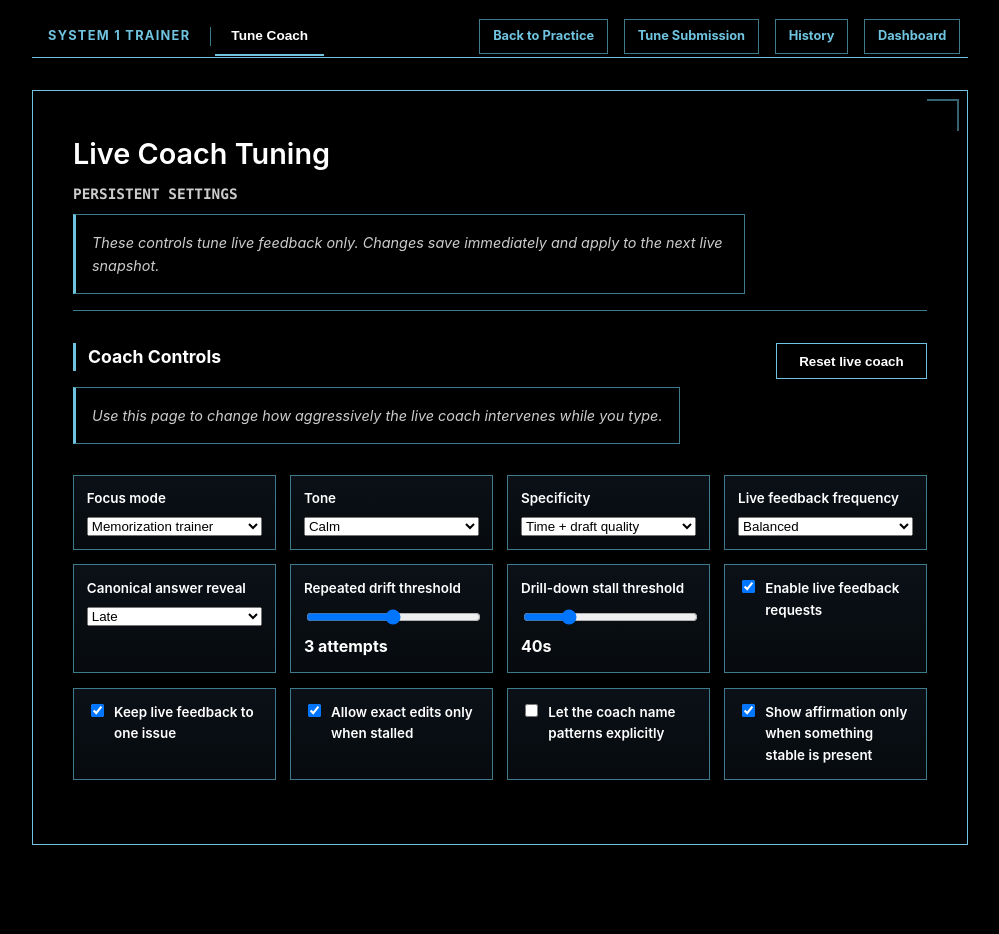
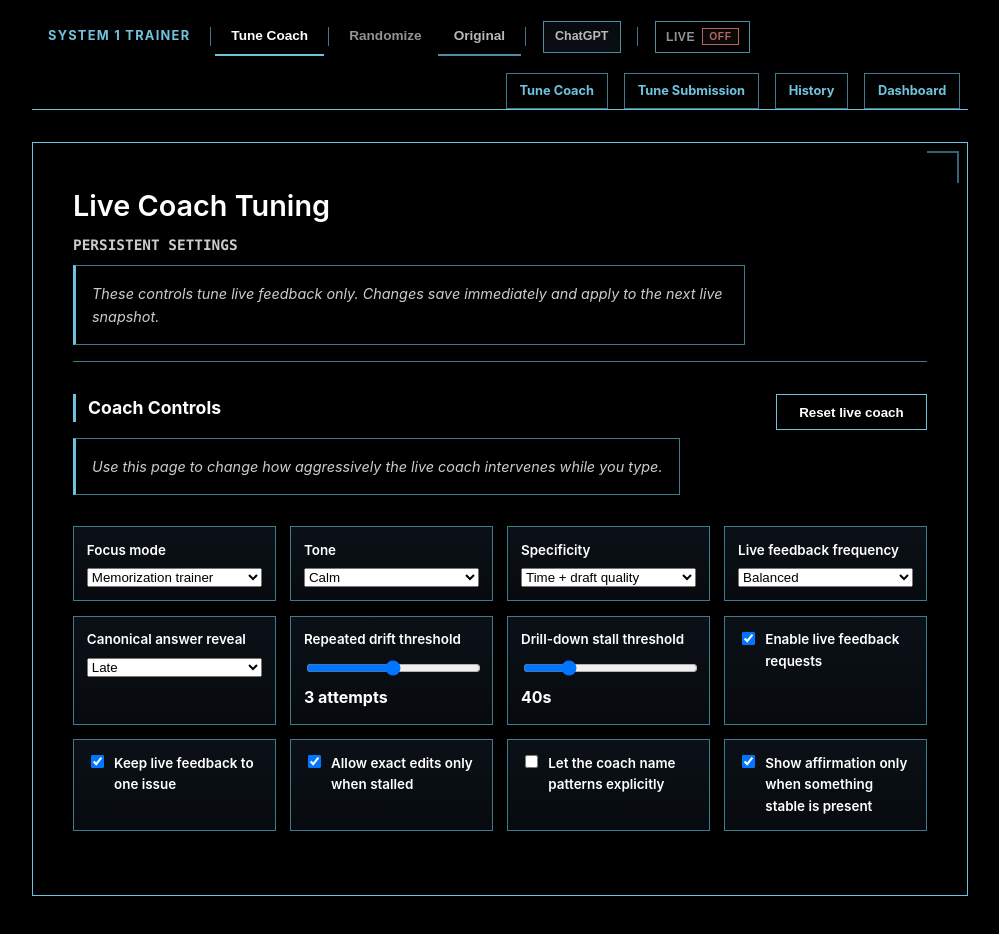
Before and after one commit to maxmarzolf/system1, a React (Vite) app: page /coach-tuning in a window 1280 px wide. Shown: the top 934 px of the page, without its empty margins (140-1139 px from the left). Before the commit the page ends 909 px from the top, so only its background shows below. Built offline with nearby package versions, Linux system fonts and the light colour scheme; no server answers.

Commit message:
refine navbar further, consistency between pages

```diff
--- a/src/App.css
+++ b/src/App.css
@@ -214,6 +214,21 @@
 .nav-tab.active {
   color: var(--hc-fg);
   border-bottom-color: var(--hc-accent);
+}
+
+.nav-tab:disabled,
+.navbar-picker:disabled,
+.navbar-toggle:disabled {
+  cursor: default;
+  opacity: 0.72;
+}
+
+.nav-tab:disabled:hover,
+.navbar-picker:disabled:hover,
+.navbar-toggle:disabled:hover {
+  border-color: inherit;
+  background: inherit;
+  color: inherit;
 }
 
 .navbar-right {
--- a/src/App.tsx
+++ b/src/App.tsx
@@ -1,11 +1,11 @@
 import { useEffect, useEffectEvent, useMemo, useRef, useState } from 'react'
-import { Link } from 'react-router-dom'
 import { Prism as SyntaxHighlighter } from 'react-syntax-highlighter'
 import { vscDarkPlus } from 'react-syntax-highlighter/dist/esm/styles/prism'
 import type { Flashcard } from './data/flashcards'
 import { skillMap } from './data/skill-map'
 import { getLiveCoachFrequencyProfile, loadStoredLiveCoachTuning, saveStoredLiveCoachTuning } from './liveCoachTuning'
 import { loadStoredSubmissionTuning } from './submissionTuning'
+import TopNav from './TopNav'
 
 const emptySkillMapCard: Flashcard = {
   id: 'skill-map-loading',
@@ -1601,43 +1601,16 @@ function App() {
 
   return (
     <div className="app">
-      <nav className="navbar">
-        <div className="navbar-left">
-          <Link to="/" className="navbar-brand">System 1 Trainer</Link>
-          <span className="navbar-divider" />
-          <div className="navbar-group">
-            <button className="nav-tab active" type="button">
-              Skill Map
-            </button>
-          </div>
-          <span className="navbar-divider" />
-          <div className="navbar-group">
-            <button
-              className={sessionOrderType === 'shuffled' ? 'nav-tab active' : 'nav-tab'}
-              onClick={() => setSessionOrderType('shuffled')}
-            >
-              Randomize
-            </button>
-            <button
-              className={sessionOrderType === 'original' ? 'nav-tab active' : 'nav-tab'}
-              onClick={() => setSessionOrderType('original')}
-            >
-              Original
-            </button>
-          </div>
-          <span className="navbar-divider" />
-          <div className="navbar-group llm-provider-group" ref={llmProviderMenuRef}>
-            <button
-              type="button"
-              className={llmProviderMenuOpen ? 'navbar-picker active' : 'navbar-picker'}
-              aria-haspopup="listbox"
-              aria-expanded={llmProviderMenuOpen}
-              aria-label="Coach model"
-              onClick={() => setLlmProviderMenuOpen((open) => !open)}
-            >
-              {LLM_PROVIDER_OPTIONS.find((option) => option.value === llmProvider)?.label ?? 'ChatGPT'}
-            </button>
-            {llmProviderMenuOpen && (
+      <TopNav
+        activeLabel="Skill Map"
+        sessionOrderType={sessionOrderType}
+        onSessionOrderTypeChange={setSessionOrderType}
+        llmProviderLabel={LLM_PROVIDER_OPTIONS.find((option) => option.value === llmProvider)?.label ?? 'ChatGPT'}
+        llmProviderMenuOpen={llmProviderMenuOpen}
+        onToggleLlmProviderMenu={() => setLlmProviderMenuOpen((open) => !open)}
+        llmProviderMenuRef={llmProviderMenuRef}
+        llmProviderMenu={
+          llmProviderMenuOpen ? (
             <div className="navbar-picker-menu" role="listbox" aria-label="Coach model options">
               {LLM_PROVIDER_OPTIONS.map((option) => (
                 <button
@@ -1656,32 +1629,13 @@ function App() {
                 </button>
               ))}
             </div>
-            )}
-          </div>
-          <span className="navbar-divider" />
-          <div className="navbar-group navbar-group-live">
-            <button
-              type="button"
-              className={liveCoachTuning.enabled ? 'navbar-toggle active' : 'navbar-toggle'}
-              onClick={toggleLiveFeedback}
-              aria-pressed={liveCoachTuning.enabled}
-              aria-label={liveCoachTuning.enabled ? 'Turn live feedback off' : 'Turn live feedback on'}
-            >
-              <span className="navbar-toggle-label">Live</span>
-              <span className={liveCoachTuning.enabled ? 'navbar-toggle-state on' : 'navbar-toggle-state off'}>
-                {liveCoachTuning.enabled ? 'On' : 'Off'}
-              </span>
-            </button>
-          </div>
-        </div>
-        <div className="navbar-right">
-          <span className="navbar-counter">{sessionCounterText}</span>
-          <Link to="/coach-tuning" className="navbar-dashboard">Tune Coach</Link>
-          <Link to="/submission-tuning" className="navbar-dashboard">Tune Submission</Link>
-          <Link to={practiceHistoryHref} className="navbar-dashboard">History</Link>
-          <Link to="/dashboard" className="navbar-dashboard">Dashboard</Link>
-        </div>
-      </nav>
+          ) : undefined
+        }
+        liveEnabled={liveCoachTuning.enabled}
+        onToggleLive={toggleLiveFeedback}
+        sessionCounterText={sessionCounterText}
+        practiceHistoryHref={practiceHistoryHref}
+      />
 
       <section className="card">
         <div className="card-header">
--- a/src/CoachTuningPage.tsx
+++ b/src/CoachTuningPage.tsx
@@ -1,5 +1,4 @@
 import { useEffect, useState } from 'react'
-import { Link } from 'react-router-dom'
 import { defaultLiveCoachTuning, loadStoredLiveCoachTuning, saveStoredLiveCoachTuning } from './liveCoachTuning'
 import type { LiveCoachTuning } from './liveCoachTuning'
 import TopNav from './TopNav'
@@ -17,17 +16,7 @@ export default function CoachTuningPage() {
 
   return (
     <div className="app">
-      <TopNav
-        activeLabel="Tune Coach"
-        rightExtras={
-          <>
-          <Link to="/" className="navbar-dashboard">Back to Practice</Link>
-          <Link to="/submission-tuning" className="navbar-dashboard">Tune Submission</Link>
-          <Link to="/practice-history" className="navbar-dashboard">History</Link>
-          <Link to="/dashboard" className="navbar-dashboard">Dashboard</Link>
-          </>
-        }
-      />
+      <TopNav activeLabel="Tune Coach" />
 
       <section className="card">
         <div className="card-header coach-tuning-page-header">
--- a/src/DashboardPage.tsx
+++ b/src/DashboardPage.tsx
@@ -1,5 +1,4 @@
 import { useEffect, useState } from 'react'
-import { Link } from 'react-router-dom'
 import TopNav from './TopNav'
 
 type SkillMapModeReadiness = {
@@ -105,17 +104,7 @@ export default function DashboardPage() {
 
   return (
     <div className="app">
-      <TopNav
-        activeLabel="Dashboard"
-        rightExtras={
-          <>
-          <Link to="/" className="navbar-dashboard">Back to Practice</Link>
-          <Link to="/coach-tuning" className="navbar-dashboard">Tune Coach</Link>
-          <Link to="/submission-tuning" className="navbar-dashboard">Tune Submission</Link>
-          <Link to="/practice-history" className="navbar-dashboard">History</Link>
-          </>
-        }
-      />
+      <TopNav activeLabel="Dashboard" />
 
       <section className="dashboard">
         <h2>Readiness Overview</h2>
--- a/src/PracticeHistoryPage.tsx
+++ b/src/PracticeHistoryPage.tsx
@@ -1,5 +1,5 @@
 import { useEffect, useMemo, useState } from 'react'
-import { Link, useSearchParams } from 'react-router-dom'
+import { useSearchParams } from 'react-router-dom'
 import TopNav from './TopNav'
 
 type PracticeHistoryEntry = {
@@ -136,17 +136,7 @@ export default function PracticeHistoryPage() {
 
   return (
     <div className="app">
-      <TopNav
-        activeLabel="Practice History"
-        rightExtras={
-          <>
-          <Link to="/coach-tuning" className="navbar-dashboard">Tune Coach</Link>
-          <Link to="/submission-tuning" className="navbar-dashboard">Tune Submission</Link>
-          <Link to="/" className="navbar-dashboard">Back to Practice</Link>
-          <Link to="/dashboard" className="navbar-dashboard">Dashboard</Link>
-          </>
-        }
-      />
+      <TopNav activeLabel="Practice History" />
 
       <section className="card">
         <div className="card-header practice-history-page-header">
--- a/src/SubmissionTuningPage.tsx
+++ b/src/SubmissionTuningPage.tsx
@@ -1,5 +1,4 @@
 import { useEffect, useState } from 'react'
-import { Link } from 'react-router-dom'
 import {
   defaultSubmissionTuning,
   loadStoredSubmissionTuning,
@@ -44,17 +43,7 @@ export default function SubmissionTuningPage() {
 
   return (
     <div className="app">
-      <TopNav
-        activeLabel="Tune Submission"
-        rightExtras={
-          <>
-          <Link to="/" className="navbar-dashboard">Back to Practice</Link>
-          <Link to="/coach-tuning" className="navbar-dashboard">Tune Coach</Link>
-          <Link to="/practice-history" className="navbar-dashboard">History</Link>
-          <Link to="/dashboard" className="navbar-dashboard">Dashboard</Link>
-          </>
-        }
-      />
+      <TopNav activeLabel="Tune Submission" />
 
       <section className="card">
         <div className="card-header coach-tuning-page-header">
--- a/src/TopNav.tsx
+++ b/src/TopNav.tsx
@@ -1,13 +1,39 @@
 import { Link } from 'react-router-dom'
-import type { ReactNode } from 'react'
+import type { ReactNode, RefObject } from 'react'
 
 type TopNavProps = {
   activeLabel: string
-  leftExtras?: ReactNode
+  sessionOrderType?: 'shuffled' | 'original'
+  onSessionOrderTypeChange?: (next: 'shuffled' | 'original') => void
+  llmProviderLabel?: string
+  llmProviderMenu?: ReactNode
+  llmProviderMenuOpen?: boolean
+  onToggleLlmProviderMenu?: () => void
+  llmProviderMenuRef?: RefObject<HTMLDivElement | null>
+  liveEnabled?: boolean
+  onToggleLive?: () => void
+  sessionCounterText?: string
+  practiceHistoryHref?: string
   rightExtras?: ReactNode
 }
 
-export default function TopNav({ activeLabel, leftExtras, rightExtras }: TopNavProps) {
+export default function TopNav({
+  activeLabel,
+  sessionOrderType = 'original',
+  onSessionOrderTypeChange,
+  llmProviderLabel = 'ChatGPT',
+  llmProviderMenu,
+  llmProviderMenuOpen = false,
+  onToggleLlmProviderMenu,
+  llmProviderMenuRef,
+  liveEnabled = false,
+  onToggleLive,
+  sessionCounterText,
+  practiceHistoryHref = '/practice-history',
+  rightExtras,
+}: TopNavProps) {
+  const navButtonClass = (active: boolean) => (active ? 'nav-tab active' : 'nav-tab')
+
   return (
     <nav className="navbar">
       <div className="navbar-left">
@@ -18,9 +44,63 @@ export default function TopNav({ activeLabel, leftExtras, rightExtras }: TopNavP
             {activeLabel}
           </button>
         </div>
-        {leftExtras}
+        <span className="navbar-divider" />
+        <div className="navbar-group">
+          <button
+            type="button"
+            className={navButtonClass(sessionOrderType === 'shuffled')}
+            onClick={() => onSessionOrderTypeChange?.('shuffled')}
+            disabled={!onSessionOrderTypeChange}
+          >
+            Randomize
+          </button>
+          <button
+            type="button"
+            className={navButtonClass(sessionOrderType === 'original')}
+            onClick={() => onSessionOrderTypeChange?.('original')}
+            disabled={!onSessionOrderTypeChange}
+          >
+            Original
+          </button>
+        </div>
+        <span className="navbar-divider" />
+        <div className="navbar-group llm-provider-group" ref={llmProviderMenuRef}>
+          <button
+            type="button"
+            className={llmProviderMenuOpen ? 'navbar-picker active' : 'navbar-picker'}
+            aria-haspopup="listbox"
+            aria-expanded={llmProviderMenuOpen}
+            aria-label="Coach model"
+            onClick={onToggleLlmProviderMenu}
+            disabled={!onToggleLlmProviderMenu}
+          >
+            {llmProviderLabel}
+          </button>
+          {llmProviderMenu}
+        </div>
+        <span className="navbar-divider" />
+        <div className="navbar-group navbar-group-live">
+          <button
+            type="button"
+            className={liveEnabled ? 'navbar-toggle active' : 'navbar-toggle'}
+            onClick={onToggleLive}
+            aria-pressed={liveEnabled}
+            aria-label={liveEnabled ? 'Turn live feedback off' : 'Turn live feedback on'}
+            disabled={!onToggleLive}
+          >
+            <span className="navbar-toggle-label">Live</span>
+            <span className={liveEnabled ? 'navbar-toggle-state on' : 'navbar-toggle-state off'}>
+              {liveEnabled ? 'On' : 'Off'}
+            </span>
+          </button>
+        </div>
       </div>
       <div className="navbar-right">
+        {sessionCounterText && <span className="navbar-counter">{sessionCounterText}</span>}
+        <Link to="/coach-tuning" className="navbar-dashboard">Tune Coach</Link>
+        <Link to="/submission-tuning" className="navbar-dashboard">Tune Submission</Link>
+        <Link to={practiceHistoryHref} className="navbar-dashboard">History</Link>
+        <Link to="/dashboard" className="navbar-dashboard">Dashboard</Link>
         {rightExtras}
       </div>
     </nav>
```
Lines whose indentation alone changed are shown as unchanged.
